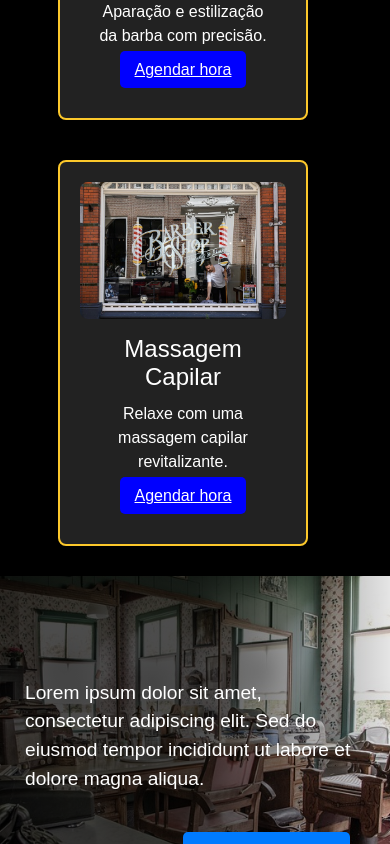
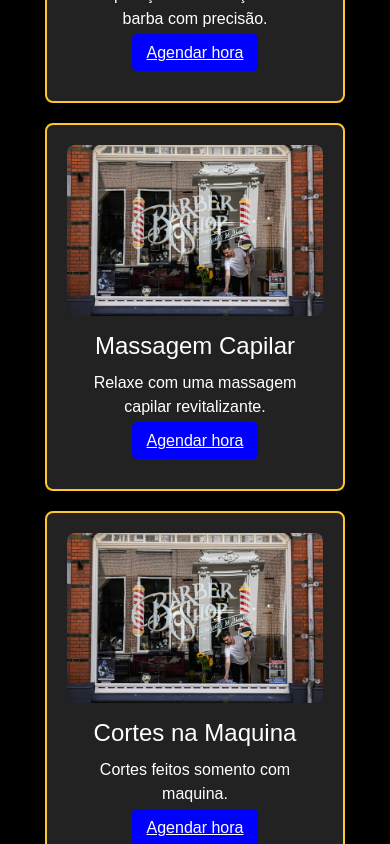
Before and after one commit to PinheiroAnderson/meu-projeto-vue, a Vue app: page / in a window 390 px wide. Shown: the part 1600-2444 px from the top of the page. Built offline with nearby package versions, Linux system fonts and the light colour scheme.

Commit message:
ajusteDosCards

```diff
--- a/src/assets/css/cards.css
+++ b/src/assets/css/cards.css
@@ -1,18 +1,21 @@
 .card-container {
   display: flex;
   flex-wrap: wrap;
+  justify-content: center;
   gap: 20px;
+  padding: 20px;
 }
 
 .card {
   background-color: #222;
   color: #fff;
+  flex: 1 1 calc(33.333% - 20px);
   padding: 20px;
   border: 1px solid #444;
   border-radius: 8px;
-    width: 250px;
+  max-width: 300px;
   text-align: center;
-    margin: 10px;
+  margin: 0px;
   transition: all 0.3s ease;
   border: solid 2px var(--yellow);
 }
@@ -50,3 +53,18 @@
   background-color: #333;
   transform: scale(1.05);
 }
+
+/* Ajuste para telas menores (tablets e celulares) */
+@media (max-width: 768px) {
+  .card {
+    flex: 1 1 calc(50% - 20px);
+    /* 2 cards por linha */
+  }
+}
+
+@media (max-width: 480px) {
+  .card {
+    flex: 1 1 100%;
+    /* 1 card por linha no mobile */
+  }
+}
--- a/src/components/CardComponent.vue
+++ b/src/components/CardComponent.vue
@@ -1,49 +1,20 @@
 <template>
-  <div class="card-container">
-    <div class="card" v-for="(service, index) in services" :key="index">
-      <img
-        :src="service.imageUrl"
-        alt="Imagem do serviço"
-        class="card-img-top"
-      />
-      <div class="card-body">
-        <h5 class="card-title">{{ service.title }}</h5>
-        <p class="card-text">{{ service.description }}</p>
-        <a href="#agendar" class="btn-card">Agendar hora</a>
-      </div>
+  <div class="card" v-for="(service, index) in services" :key="index">
+    <img :src="service.imageUrl" alt="Imagem do serviço" class="card-img-top" />
+    <div class="card-body">
+      <h5 class="card-title">{{ service.title }}</h5>
+      <p class="card-text">{{ service.description }}</p>
+      <a href="#agendar" class="btn-card">Agendar hora</a>
     </div>
   </div>
 </template>
 
-<script lang="ts">
-// import serviceData from "@/core/mocks/service.json";
-// import { ref } from "vue";
+<script setup lang="ts">
+import serviceData from "@/core/mocks/service.json";
+import { ref } from "vue";
 
-// const service = ref (serviceData)
-export default {
-  name: "CardComponent",
-  data() {
-    return {
-      services: [], // A lista de serviços será armazenada aqui
-    };
-  },
-  async created() {
-    // Quando o componente for criado, vamos carregar os serviços
-    this.services = await this.getServices();
-  },
-  methods: {
-    async getServices() {
-      try {
-        const response = await fetch("/service.json");
-        const data = await response.json();
-        return data;
-      } catch (error) {
-        console.error("Erro ao carregar os serviços:", error);
-        return [];
-      }
-    },
-  },
-};
+// Variável reativa para armazenar os serviços
+const services = ref(serviceData);
 </script>
 
 <style scoped>
--- a/src/core/mocks/service.json
+++ b/src/core/mocks/service.json
@@ -1,4 +1,4 @@
-export const service = [
+[
   {
     "title": "Cortes de Cabelo",
     "description": "Corte de cabelo profissional feito por especialistas.",
@@ -13,5 +13,10 @@ export const service = [
     "title": "Massagem Capilar",
     "description": "Relaxe com uma massagem capilar revitalizante.",
     "imageUrl": "./img/logo.jpg"
+  },
+  {
+    "title": "Cortes na Maquina",
+    "description": "Cortes feitos somento com maquina.",
+    "imageUrl": "./img/logo.jpg"
   }
 ]
--- a/src/views/HomeView.vue
+++ b/src/views/HomeView.vue
@@ -20,12 +20,8 @@
 
     <section class="bg-black service-container" id="services">
       <h2 class="display-4 text-white text-center mb-4">Nossos Serviços</h2>
-      <div class="container text-center">
-        <div class="row">
-          <div class="col">
-            <CardComponent />
-          </div>
-        </div>
+      <div class="card-container">
+        <CardComponent />
       </div>
     </section>
 
```
Lines whose indentation alone changed are shown as unchanged.
